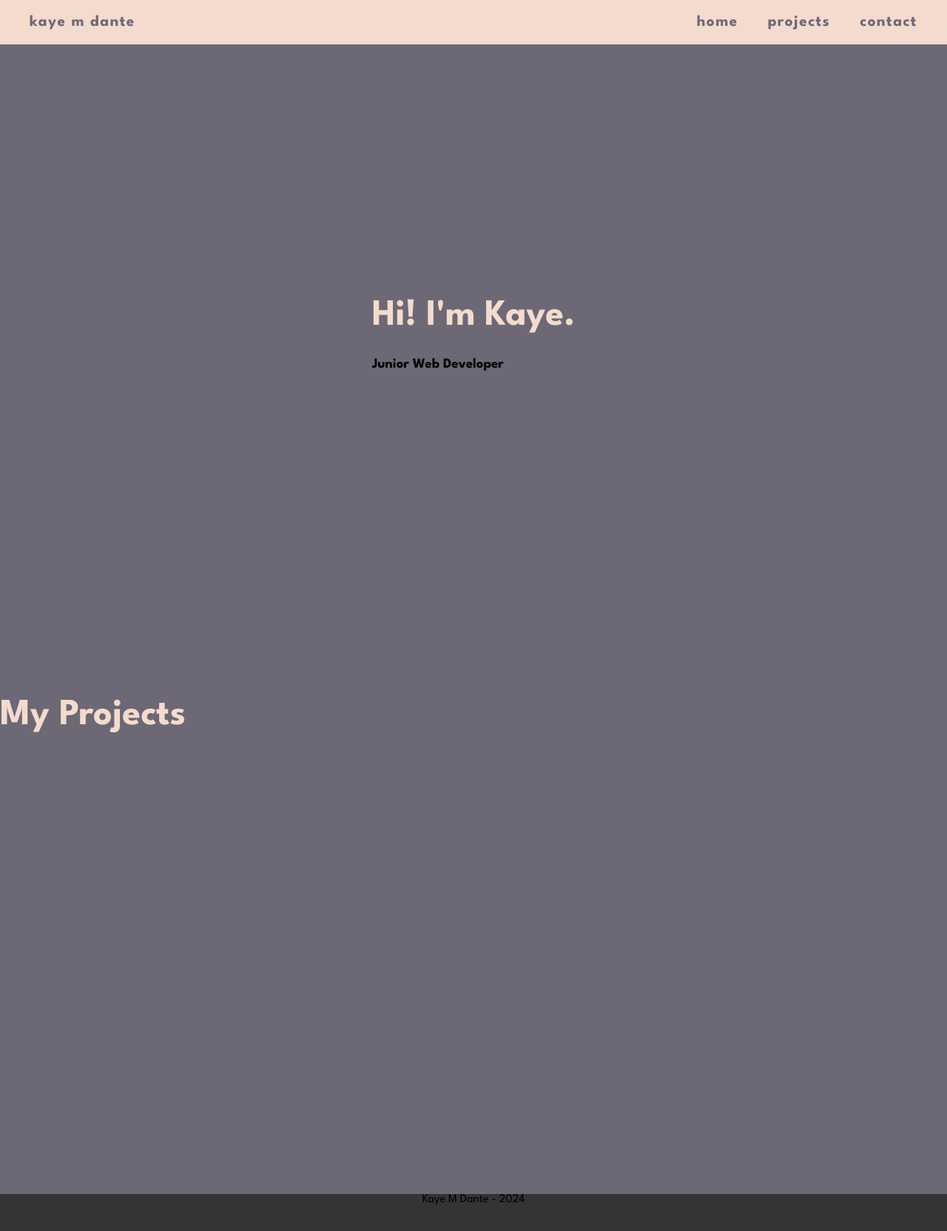
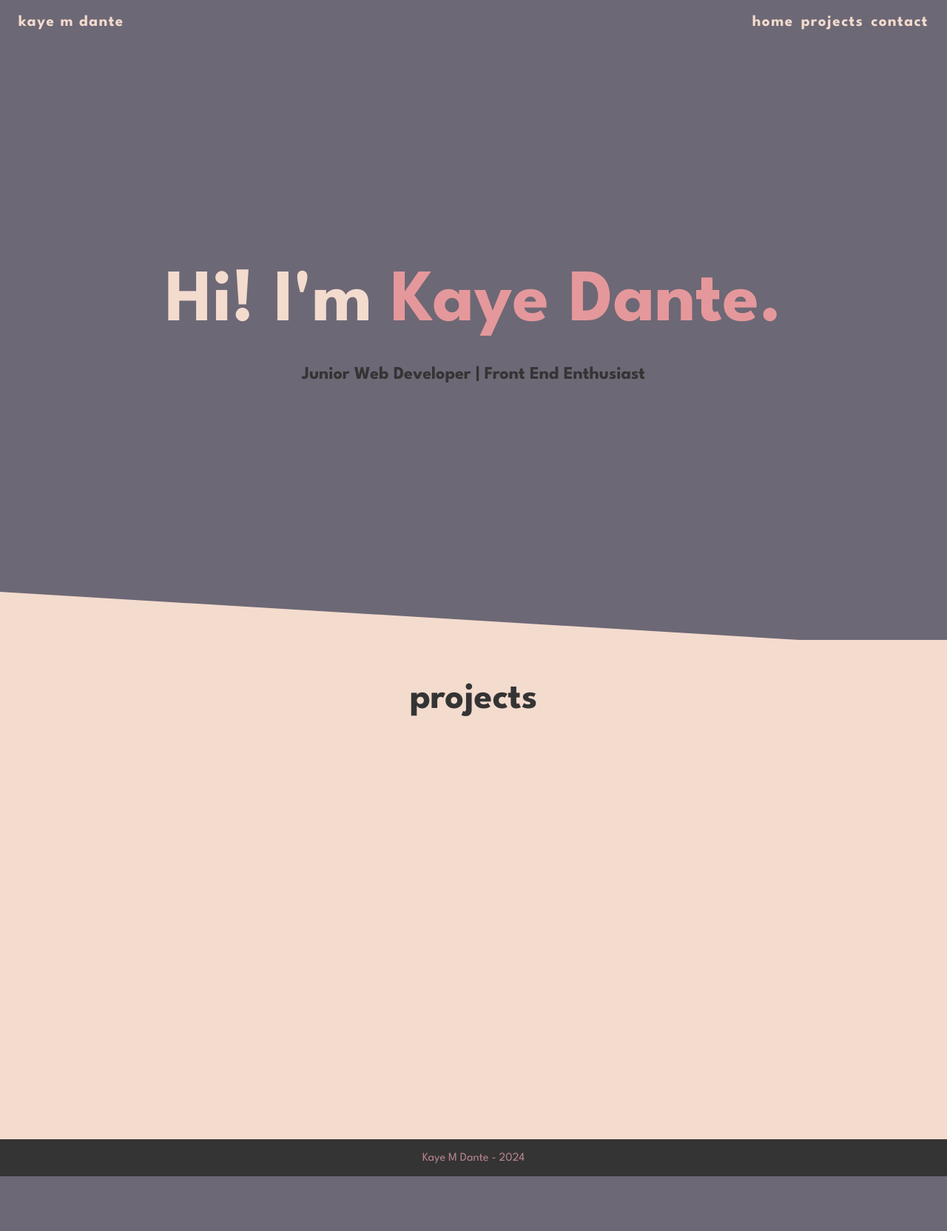
Before and after one commit to KayeDante89/my-portfolio, a React (Vite) app: page / in a window 1280 px wide. Shown: the top 1664 px of the page at 74% size. After the commit the page ends 1590 px from the top, so only its background shows below. Built offline with nearby package versions, Linux system fonts and the light colour scheme.

Commit message:
style: add styles to main page

```diff
--- a/src/App.css
+++ b/src/App.css
@@ -1,9 +1,6 @@
 div#home-section {
   background-color: var(--color-main-background);
   padding: 10px;
-  display: flex;
-  justify-content: center;
-  align-items: center;
   margin: 0 auto;
 }
 
@@ -19,8 +16,24 @@ h1#greeting {
   padding-left: 10px;
 }
 
+.down-arrow {
+  position: absolute;
+  /* width: calc(100vw - 1437px);   */
+  height: 0;
+  border-left: calc(100vw - 200px) solid transparent;
+  border-right: 200px solid var(--color-main-background);
+  border-top: 65px solid var(--color-main-background);
+  }
+
+#project-section {
+  display: flex;
+  justify-content: center;
+  background-color: var(--color-light);
+}
+
 #project-section h1 {
   padding-top: 80px;
+  color: var(--color-jet-black)
 }
 
 /* rotating logo effect */
--- a/src/App.jsx
+++ b/src/App.jsx
@@ -12,11 +12,11 @@ import './App.css'
 const Layout = () => {
 
   return (
-    <div>
+    <>
       <Nav/>
       <Outlet/>
       <Footer/>
-    </div>
+    </>
   );
 };
 
--- a/src/components/contact-form/index.jsx
+++ b/src/components/contact-form/index.jsx
@@ -6,7 +6,7 @@ export default function ContactForm() {
       <div>
         <div className="form-wrapper">
           <h1>contact</h1>
-          <form className="center-container" action="https://formspree.io/f/mpznllnz" method="POST">
+          <form className="flex-center" action="https://formspree.io/f/mpznllnz" method="POST">
             <div class="form-item">
               <input type="text" id="name" name="name" required="required" />
               <label for="name">
--- a/src/components/contact-form/styles.css
+++ b/src/components/contact-form/styles.css
@@ -32,7 +32,7 @@ form {
   font-size: 18px;
   transition: 0.3s;
   outline: none;
-  color: var(--color-jet-black)
+  color: white;
 }
 
 .form-item span {
--- a/src/components/footer/index.jsx
+++ b/src/components/footer/index.jsx
@@ -2,8 +2,8 @@ import './styles.css'
 
 export default function Footer() {
 	return (
-		<div id="footer-section">
-			<p>Kaye M Dante - 2024</p>
+		<div id="footer-section" className="flex-center">
+				<p>Kaye M Dante - 2024</p>
 		</div>
 	)
 }
--- a/src/components/footer/styles.css
+++ b/src/components/footer/styles.css
@@ -1,7 +1,7 @@
 #footer-section {
-	text-align: center;
 	margin: 0;
 	background-color: #343434;
-	height: 100px;
+	height: 50px;
 	bottom: 0;
+	color: var(--accent-color)
 }
--- a/src/components/navbar/index.jsx
+++ b/src/components/navbar/index.jsx
@@ -1,26 +1,38 @@
-import { Link } from "react-router-dom";
+import { Link, useLocation } from "react-router-dom";
 import { HashLink } from "react-router-hash-link";
 import "./styles.css";
 
 export default function Nav() {
+
+  const location = useLocation();
+
   return (
     <div id="nav-container">
       <div id="nav-logo-container">
         <p>kaye m dante</p>
       </div>
       <nav id="top-nav" className="nav-content-container">
-        <HashLink title="home" className="nav-menu-link" smooth to="/#top">
+        <HashLink
+          title="home"
+          className='nav-menu-link'
+          smooth
+          to="/#top"
+        >
           Home
         </HashLink>
         <HashLink
           title="about"
-          className="nav-menu-link"
+          className='nav-menu-link'
           smooth
           to="/#project-section"
         >
           Projects
         </HashLink>
-        <Link title="contact" className="nav-menu-link" to="/contact#top">
+        <Link
+          title="contact"
+          className={location.pathname === '/contact' ? 'active' : 'nav-menu-link'}
+          to="/contact"
+        >
           Contact
         </Link>
       </nav>
--- a/src/components/navbar/styles.css
+++ b/src/components/navbar/styles.css
@@ -5,9 +5,10 @@
 	margin: 0 auto;
 	position: sticky;
 	top: 0;
-	background-color: var(--color-light);
+	/* background-color: var(--color-light); */
 	padding: 20px;
 	height: 20px;
+	z-index: 9;
 }
 
 .nav-content-container {
@@ -20,10 +21,10 @@
 	text-decoration: none;
 	font-weight: var(--bold);
 	font-size: 21px;
-	color: var(--color-main-background);
+	color: var(--color-light);
 	text-transform: lowercase;
 	letter-spacing: 1.5px;
-	padding: 0px 20px;
+	padding: 0px 5px;
 
 }
 
@@ -41,6 +42,16 @@
 	visibility: hidden;
 }
 
+.active {
+	font-size: 21px;
+	text-decoration: none;
+	font-weight: var(--bold);
+	color: var(--accent-color);
+	text-transform: lowercase;
+	letter-spacing: 1.5px;
+	padding: 0px 5px;
+}
+
 p {
 	margin: 0;
 }
--- a/src/index.css
+++ b/src/index.css
@@ -11,7 +11,7 @@ html,body {
   --accent-color: #b5838d;
   --color-light: #F3DBCE;
 	--bold: 700;
-  --page-height: calc( 100vh - 50px );
+  --page-height: calc( 100vh - 60px );
   font-family: 'League Spartan', sans-serif;
 }
 
@@ -26,6 +26,10 @@ h1 {
   font-size: 50px;
 }
 
+h2 {
+  color: var(--color-jet-black)
+}
+
 body {
   background-color: var(--color-main-background);
 }
@@ -34,7 +38,7 @@ body {
   height: var(--page-height);
 }
 
-.center-container {
+.flex-center {
   display: flex;
   justify-content: center;
   align-items: center;
--- a/src/pages/ContactPage.jsx
+++ b/src/pages/ContactPage.jsx
@@ -2,7 +2,7 @@ import ContactForm from "../components/contact-form";
 
 export default function ContactPage() {
   return (
-    <div className="page-height center-container">
+    <div className="page-height flex-center">
       <ContactForm />
     </div>
   );
--- a/src/pages/HomePage.jsx
+++ b/src/pages/HomePage.jsx
@@ -1,15 +1,23 @@
 export default function HomePage() {
   return (
     <div>
-      <div id="home-section" className="page-height">
-        <div>
-          <h1>Hi! I'm Kaye.</h1>
-          <h3>Junior Web Developer</h3>
+      <section id="home-section" className="page-height flex-center">
+        <div style={{ textAlign: "center" }}>
+          <h1
+            style={{
+              fontSize: "100px",
+              margin: "40px"
+            }}
+          >
+            Hi! I'm <span style={{ color: "#e5989b" }}>Kaye Dante.</span>
+          </h1>
+          <h2>Junior Web Developer | Front End Enthusiast</h2>
         </div>
-      </div>
-      <div id="project-section" className="page-height">
-        <h1>My Projects</h1>
-      </div>
+      </section>
+      <div className="down-arrow"></div>
+      <section id="project-section" className="page-height">
+        <h1>projects</h1>
+      </section>
     </div>
   );
 }
```
